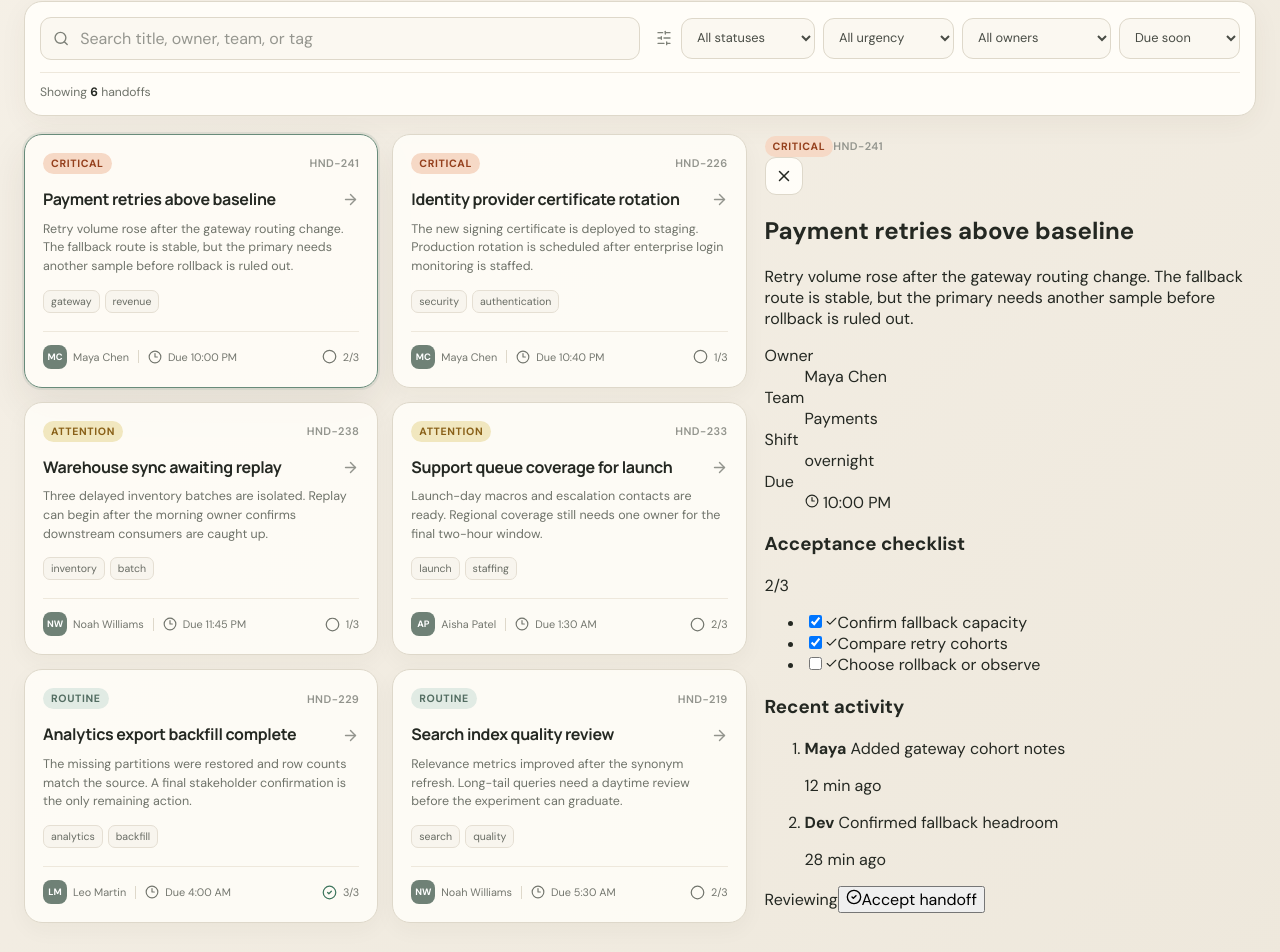
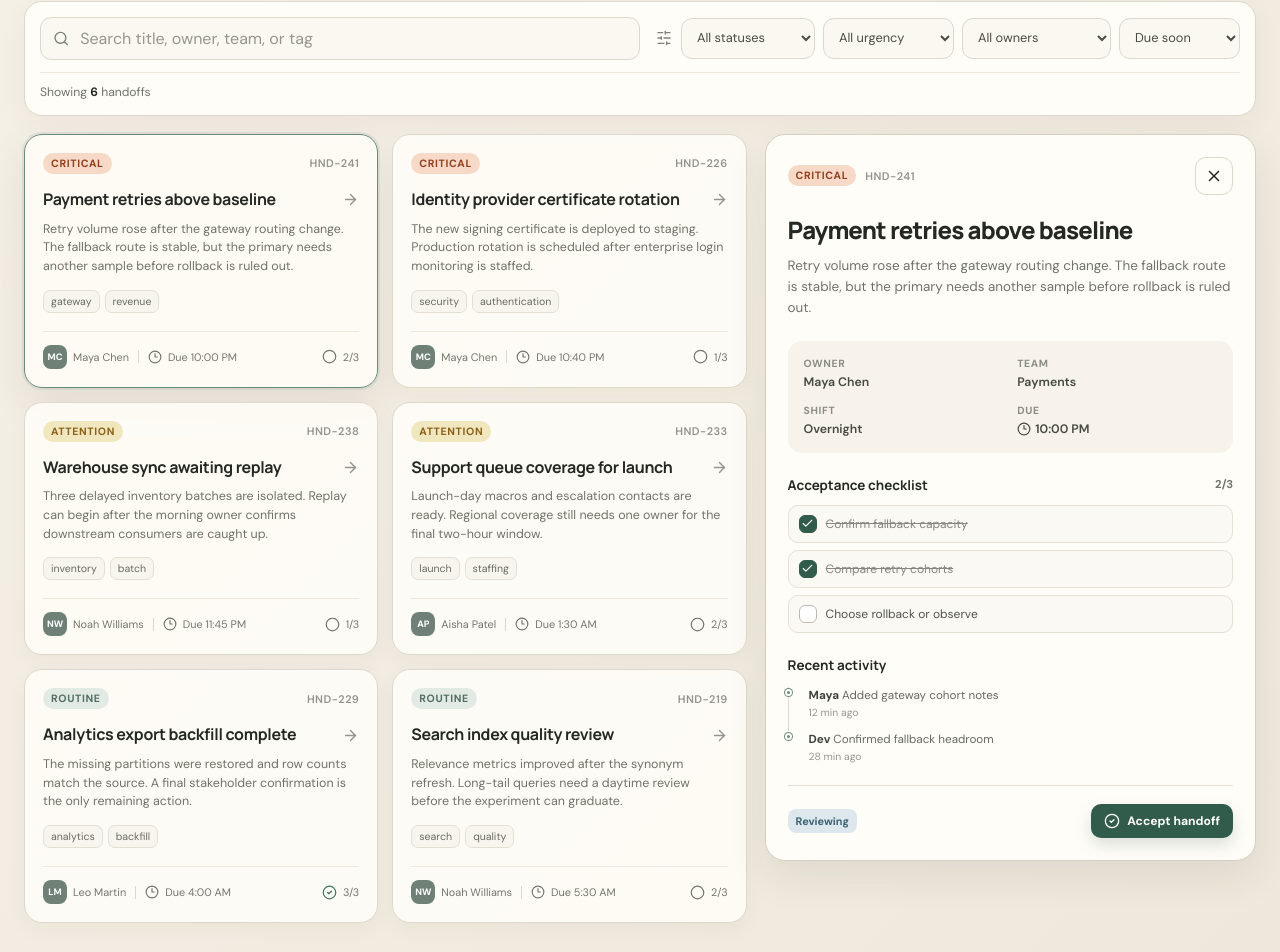
Before and after one commit to Mehta-Santanu/handoff-lantern, a React (Vite) app: page / in a window 1280 px wide. Shown: the part 399-1351 px from the top of the page. Built offline with nearby package versions, Linux system fonts and the light colour scheme.

Commit message:
Style the decision detail panel

```diff
--- a/src/styles.css
+++ b/src/styles.css
@@ -311,3 +311,46 @@ main { width: min(1320px, calc(100% - 48px)); margin: 0 auto; padding: 54px 0 70
 .empty-state h2 { margin: 0; font: 700 1.2rem "Manrope", sans-serif; }
 .empty-state p { margin: 8px 0 18px; color: var(--muted); }
 .secondary-button { padding: 9px 14px; border: 1px solid var(--line); border-radius: 10px; color: var(--ink); background: var(--paper); font-weight: 600; }
+
+.detail-panel {
+  position: sticky;
+  top: 18px;
+  padding: 22px;
+  border: 1px solid #d6cebf;
+  border-radius: 20px;
+  background: var(--paper);
+  box-shadow: var(--shadow);
+}
+.detail-header { display: flex; align-items: center; justify-content: space-between; }
+.detail-header > div { display: flex; align-items: center; gap: 9px; }
+.detail-panel h2 { margin: 20px 0 0; font: 800 1.5rem/1.25 "Manrope", sans-serif; letter-spacing: -0.035em; }
+.detail-summary { margin: 10px 0 0; color: var(--muted); font-size: 0.84rem; line-height: 1.58; }
+.detail-facts { display: grid; grid-template-columns: repeat(2, 1fr); gap: 14px; margin: 22px 0 0; padding: 16px; border-radius: 14px; background: #f7f3eb; }
+.detail-facts div { min-width: 0; }
+.detail-facts dt { color: #8a8c85; font-size: 0.65rem; font-weight: 700; letter-spacing: 0.06em; text-transform: uppercase; }
+.detail-facts dd { margin: 4px 0 0; display: flex; align-items: center; gap: 4px; color: #454941; font-size: 0.77rem; font-weight: 600; text-transform: capitalize; }
+.detail-section { margin-top: 23px; }
+.detail-section h3 { margin: 0; font: 700 0.84rem "Manrope", sans-serif; }
+.section-heading { display: flex; align-items: center; justify-content: space-between; }
+.section-heading > span { color: var(--muted); font-size: 0.71rem; font-weight: 700; }
+.checklist { margin: 11px 0 0; padding: 0; list-style: none; }
+.checklist li + li { margin-top: 7px; }
+.checklist label { display: flex; align-items: center; gap: 9px; padding: 9px 10px; border: 1px solid #e7e0d4; border-radius: 10px; color: #50544d; background: #fbf9f4; font-size: 0.75rem; cursor: pointer; }
+.checklist input { position: absolute; opacity: 0; pointer-events: none; }
+.custom-check { flex: 0 0 auto; width: 18px; height: 18px; display: grid; place-items: center; border: 1px solid #bbb9b1; border-radius: 6px; color: transparent; background: white; }
+.checklist input:checked + .custom-check { border-color: var(--green); color: white; background: var(--green); }
+.checklist input:focus-visible + .custom-check { outline: 3px solid rgba(49, 92, 76, 0.28); outline-offset: 2px; }
+.checklist input:checked ~ span:last-child { color: #84867f; text-decoration: line-through; }
+.timeline { margin: 13px 0 0; padding: 0; list-style: none; }
+.timeline li { position: relative; min-height: 43px; padding: 0 0 12px 20px; border-left: 1px solid #ded8ca; }
+.timeline li:last-child { border-left-color: transparent; }
+.timeline-dot { position: absolute; top: 2px; left: -4px; width: 7px; height: 7px; border: 2px solid var(--paper); border-radius: 50%; background: #6e8c7d; box-shadow: 0 0 0 1px #6e8c7d; }
+.timeline p { margin: 0; color: #666a62; font-size: 0.73rem; }
+.timeline p strong { color: #3f433d; }
+.timeline time { display: block; margin-top: 3px; color: #96978f; font-size: 0.65rem; }
+.detail-actions { margin-top: 10px; padding-top: 18px; display: flex; align-items: center; border-top: 1px solid #e6dfd3; }
+.status-pill { padding: 5px 8px; border-radius: 8px; font-size: 0.68rem; font-weight: 700; }
+.status-pill--unread { color: #8a461e; background: var(--amber-soft); }
+.status-pill--reviewing { color: #3d6174; background: var(--blue-soft); }
+.status-pill--accepted { color: var(--green); background: var(--green-soft); }
+.primary-button { margin-left: auto; padding: 9px 13px; display: inline-flex; align-items: center; gap: 7px; border: 0; border-radius: 10px; color: white; background: var(--green); font-size: 0.76rem; font-weight: 700; box-shadow: 0 7px 16px rgba(49, 92, 76, 0.18); }
```
